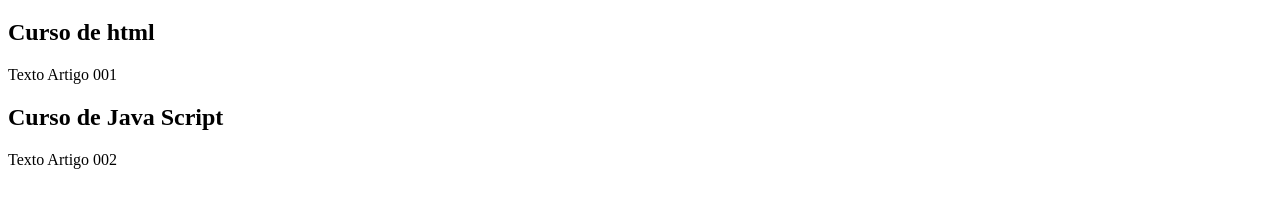
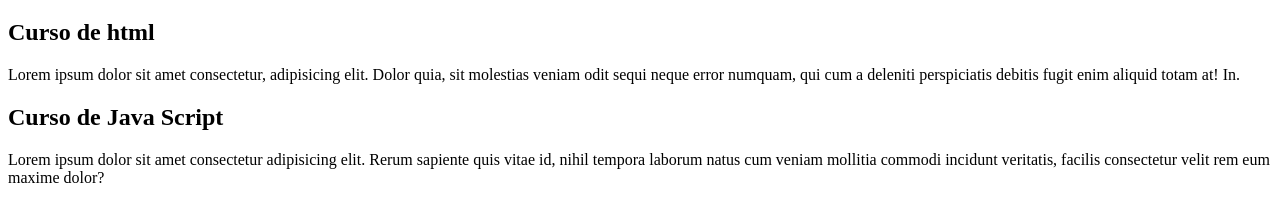
Before and after one commit to VSuzuki98/projeto_site, a plain HTML site: page index.html in a window 1280 px wide. Shown: the part 61-282 px from the top of the page. Drawn offline with Linux system fonts and the light colour scheme.

Commit message:
Atualizando o conteudo

```diff
--- a/index.html
+++ b/index.html
@@ -13,14 +13,12 @@
         </header>
         <article>
             <h2>Curso de html</h2>
-            <p>Texto Artigo 001</p>
+            <p>Lorem ipsum dolor sit amet consectetur, adipisicing elit. Dolor quia, sit molestias veniam odit sequi neque error numquam, qui cum a deleniti perspiciatis debitis fugit enim aliquid totam at! In.</p>
         </article>
         <article>
             <h2>Curso de Java Script</h2>
-            <p>Texto Artigo 002</p>
+            <p>Lorem ipsum dolor sit amet consectetur adipisicing elit. Rerum sapiente quis vitae id, nihil tempora laborum natus cum veniam mollitia commodi incidunt veritatis, facilis consectetur velit rem eum maxime dolor?</p>
         </article>
     </main>
-
-
 </body>
 </html>
```
